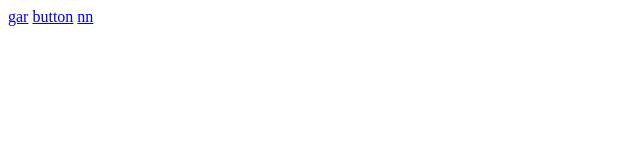
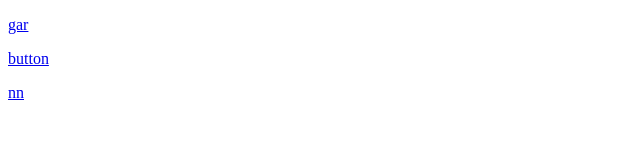
Before and after one commit to agtz/gar, a plain HTML site: page index.html in a window 1280 px wide. Shown: the whole page, without its empty margins (0-640 px from the left). Drawn offline with Linux system fonts and the light colour scheme.

Commit message:
Update index.html

```diff
--- a/index.html
+++ b/index.html
@@ -5,8 +5,8 @@
 		<title>This is a home page</title>
 	</head>
 	<body>
-	  	<a href="gar.html">gar</a>
-		<a href="button.html">button</a>
-    		<a href="nn.html">nn</a>
+	  	<p><a href="gar.html">gar</a></p>
+		<p><a href="button.html">button</a></p>
+		<p><a href="nn.html">nn</a></p>
 	</body>
 </html>
```
